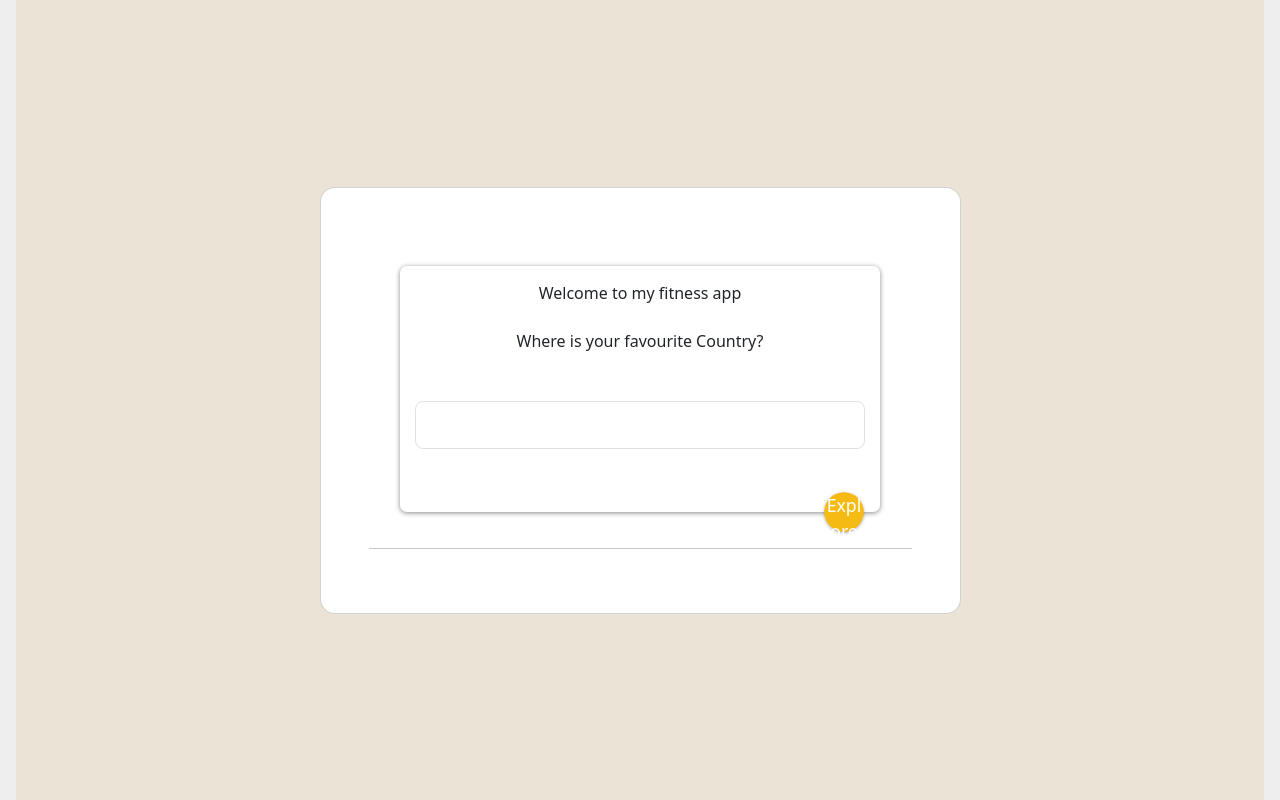
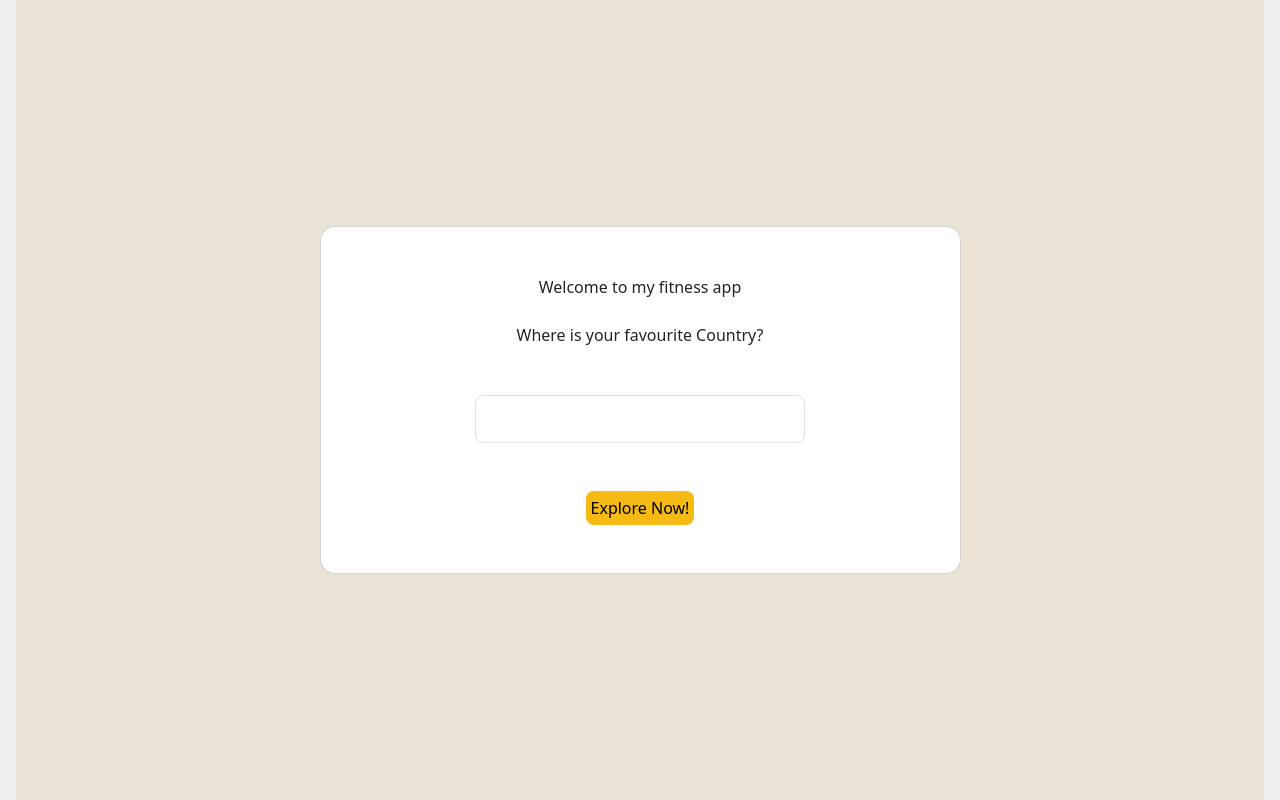
Before and after one commit to Aifert/health-app, a React (Create React App) app: page / in a window 1280 px wide. Built offline with nearby package versions, Linux system fonts and the light colour scheme.

Commit message:
fixed landing page and home page

```diff
--- a/public/style.css
+++ b/public/style.css
@@ -27,11 +27,17 @@
 
 #landing-button{
     border: none;
-    scale : 110%;
+    padding : 5px;
+    border-radius : 8px;
+    background-color:#f5ba13
 }
 
 #landing-page{
-    background-color : #EBE3D5
+    background-color : #EBE3D5;
+}
+
+.homepage{
+  transform : scale(0.6);
 }
 
 .selectionbuttons{
@@ -123,8 +129,7 @@ h4{
     cursor: pointer;
     outline: none;
   }
-
-  form {
+  .createarea {
     position: relative;
     width: 480px;
     margin: 30px auto 20px auto;
@@ -143,7 +148,7 @@ h4{
     font-family: inherit;
     resize: none;
   }
-  form button {
+  form .add_note{
     position: absolute;
     right: 18px;
     bottom: -18px;
--- a/src/components/CreateArea.jsx
+++ b/src/components/CreateArea.jsx
@@ -20,7 +20,7 @@ function CreateArea(props) {
 
   return (
     <div>
-      <form onSubmit={submitNote}>
+      <form className="createarea" onSubmit={submitNote}>
         <input
           name="date"
           placeholder="Date (dd/mm/yyyy)"
@@ -75,7 +75,7 @@ function CreateArea(props) {
           }}
           required
         />
-        <button type="submit">Add</button>
+        <button className="add_note" type="submit">Add</button>
       </form>
     </div>
   );
--- a/src/components/Home.jsx
+++ b/src/components/Home.jsx
@@ -66,7 +66,7 @@ function Home(props) {
         <div className="Home">
         <div>
         <section className="vh-100 gradient-custom" style = {componentStyle}>
-          <div className="container py-5 h-100">
+          <div className="container py-5 h-100 homepage">
             <div className="row justify-content-center align-items-center h-100">
               <div className="col-12 col-lg-9 col-xl-7">
                 <div className="card shadow-2-strong card-registration" style={{ borderRadius: '15px' }}>
--- a/src/components/LandingPage.jsx
+++ b/src/components/LandingPage.jsx
@@ -44,7 +44,6 @@ function LandingPage(props){
                         </div>
                         </form>
                     </div>
-                    <hr />
                   </div>
                 </div>
               </div>
--- a/src/components/Register.jsx
+++ b/src/components/Register.jsx
@@ -63,7 +63,7 @@ function Register(props){
 
     return  (
         props.show?
-            <form onSubmit = {handleonSubmit}>
+            <form className="register" onSubmit = {handleonSubmit}>
                 <div className="row">
                 {exist ? <div className = "existmessage mb-3"><h4>Please try again, this user already exist</h4></div> : <></>}
                 <div className="col-md-6 mb-4">
```
